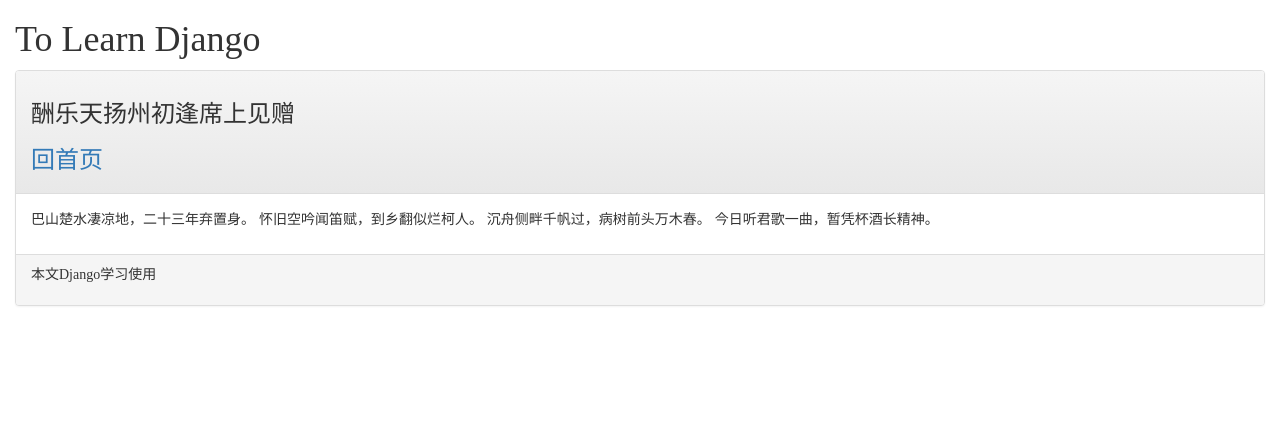
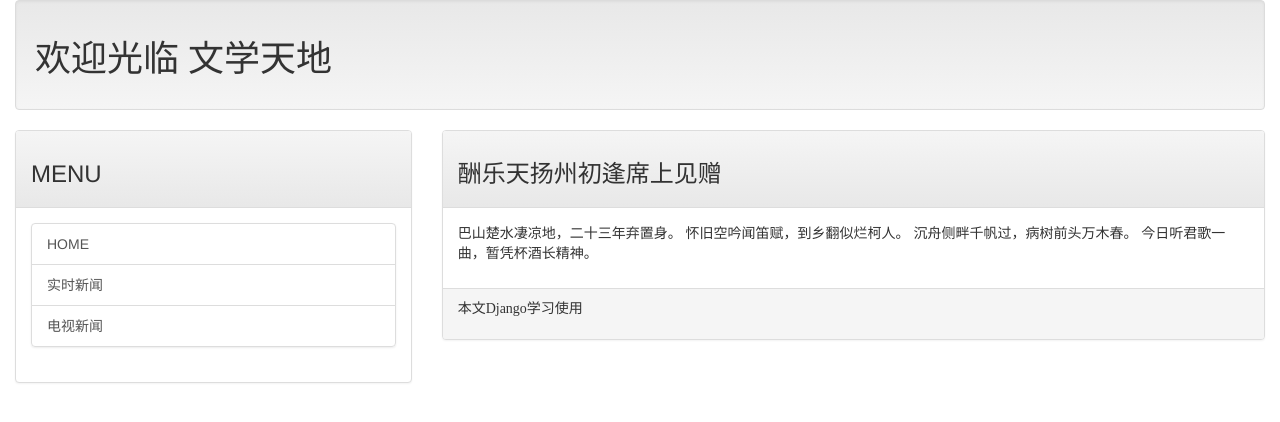
Before and after one commit to Eric-LiuXin/MyDjangoPractice, a Django app: a page that uses myweb/templates/base.html in a window 1280 px wide. Shown: the top 422 px of the page. Run offline with Django 3.2, Linux system fonts and the light colour scheme; data comes from the database, SQL or seed files in the repository; some libraries are stand-ins or nearby versions.

Commit message:
Import Grid From Bootstrap

```diff
--- a/myweb/templates/base.html
+++ b/myweb/templates/base.html
@@ -17,6 +17,24 @@
 <body>
     <div class="container-fluid">
         {% include 'header.html' %}
+        <div class="row">
+            <div class="col-sm-4 col-md-4">
+                <div class="panel panel-default">
+                    <div class="panel-heading">
+                        <h3>
+                            MENU
+                        </h3>
+                    </div>
+                    <div class="panel-body">
+                        <div class="list-group">
+                            <a href="/" class="list-group-item">HOME</a>
+                            <a href="http://tar.so/news" class="list-group-item">实时新闻</a>
+                            <a href="http://drho.tw/news" class="list-group-item">电视新闻</a>
+                        </div>
+                    </div>
+                </div>
+            </div>
+            <div class="col-sm-8 col-md-8">
                 <div class="panel panel-default">
                     <div class="panel-heading">
                         {% block headmessage %} {% endblock %}
@@ -29,5 +47,7 @@
                     </div>
                 </div>
             </div>
+        </div>
+    </div>
 </body>
 </html>
--- a/myweb/templates/header.html
+++ b/myweb/templates/header.html
@@ -1 +1,3 @@
-<h1 style="font-family:微软雅黑;">To Learn Django </h1>
+<div class="well">
+    <h1 style="font-family:微软雅黑;">欢迎光临 文学天地</h1>
+</div>
--- a/myweb/templates/post.html
+++ b/myweb/templates/post.html
@@ -6,7 +6,6 @@
 
 {% block headmessage %}
     <h3 style="font-family:微软雅黑;">{{post.title}}</h3>
-    <h3><a href="/">回首页</a></h3>
 {% endblock %}
 
 {% block content %}
```
Lines whose indentation alone changed are shown as unchanged.
